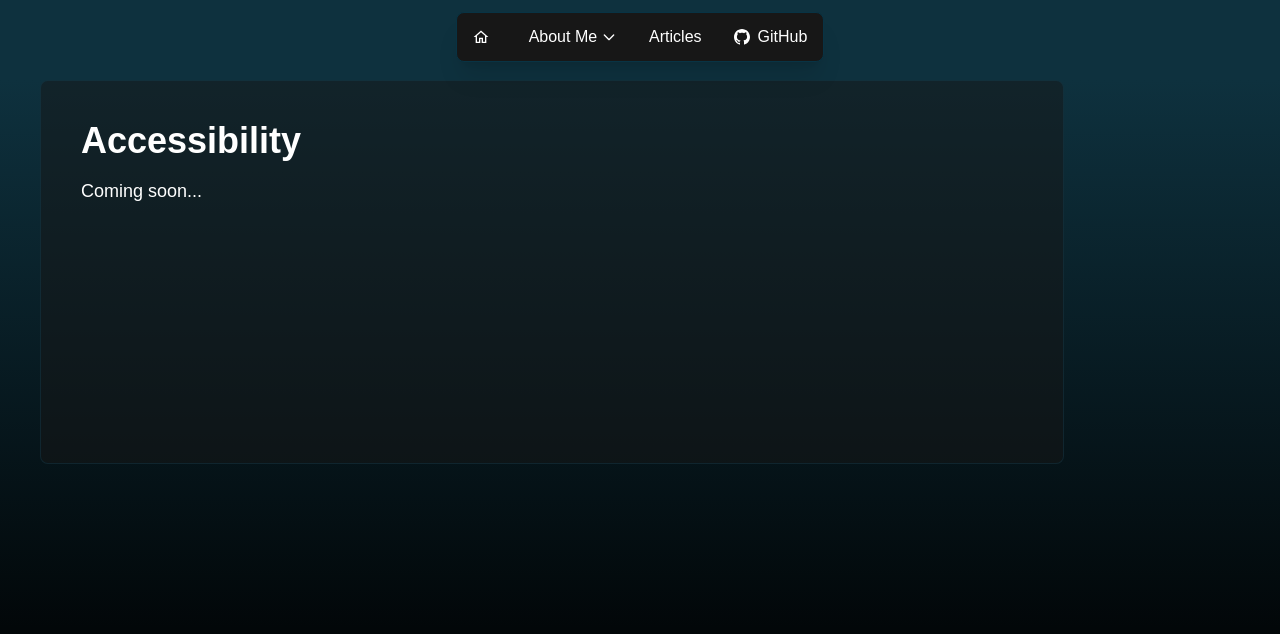
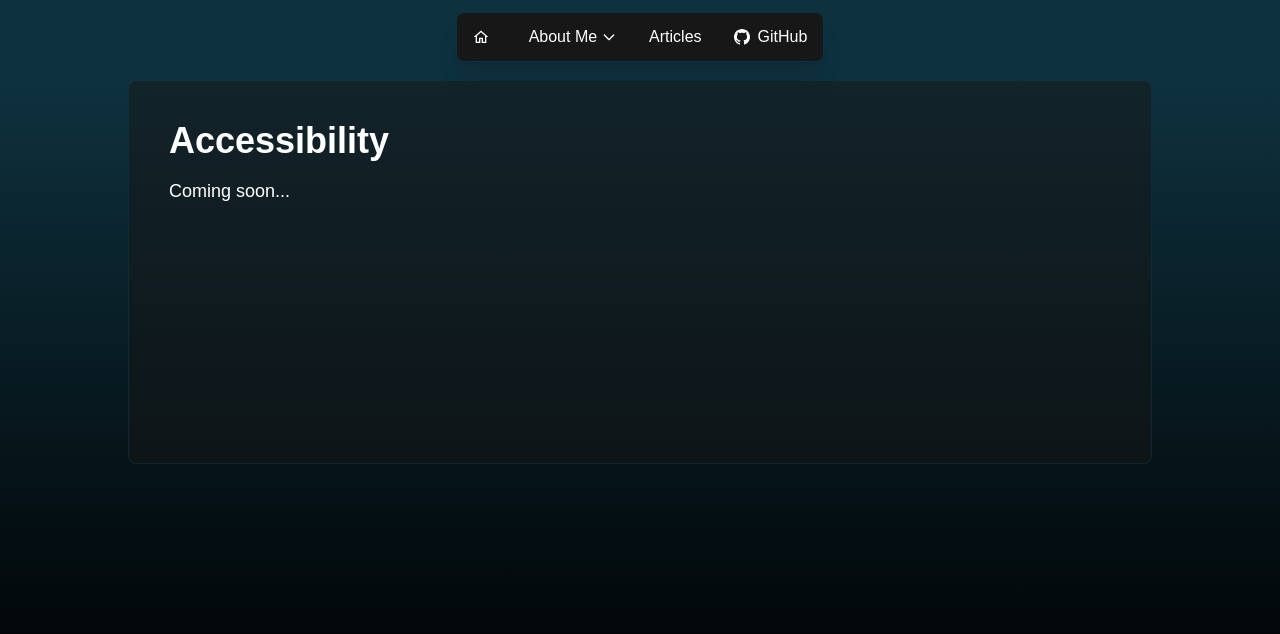
Before and after one commit to NikS-44/personal-portfolio, a Next.js app: page /articles/accessibility in a window 1280 px wide. Shown: the top 634 px of the page. Built offline with nearby package versions, Linux system fonts and the light colour scheme.

Commit message:
fix: article centering

```diff
--- a/app/components/articles/MarkdownArticle.tsx
+++ b/app/components/articles/MarkdownArticle.tsx
@@ -23,8 +23,8 @@ const MarkdownArticle: React.FC<MarkdownArticleProps> = ({ articleId }) => {
   }, [articleId]);
 
   return (
-    <div className="mx-auto">
-      <div className="mx-10 mb-8 min-h-96 max-w-screen-lg rounded-lg border border-cyan-900/30 bg-neutral-900/50 p-10 py-10 text-white">
+    <div className="flex justify-center">
+      <div className="mx-10 mb-8 min-h-96 w-full max-w-screen-lg rounded-lg border border-cyan-900/30 bg-neutral-900/50 p-10 py-10 text-white">
         <ReactMarkdown
           components={{
             // Headings
```
